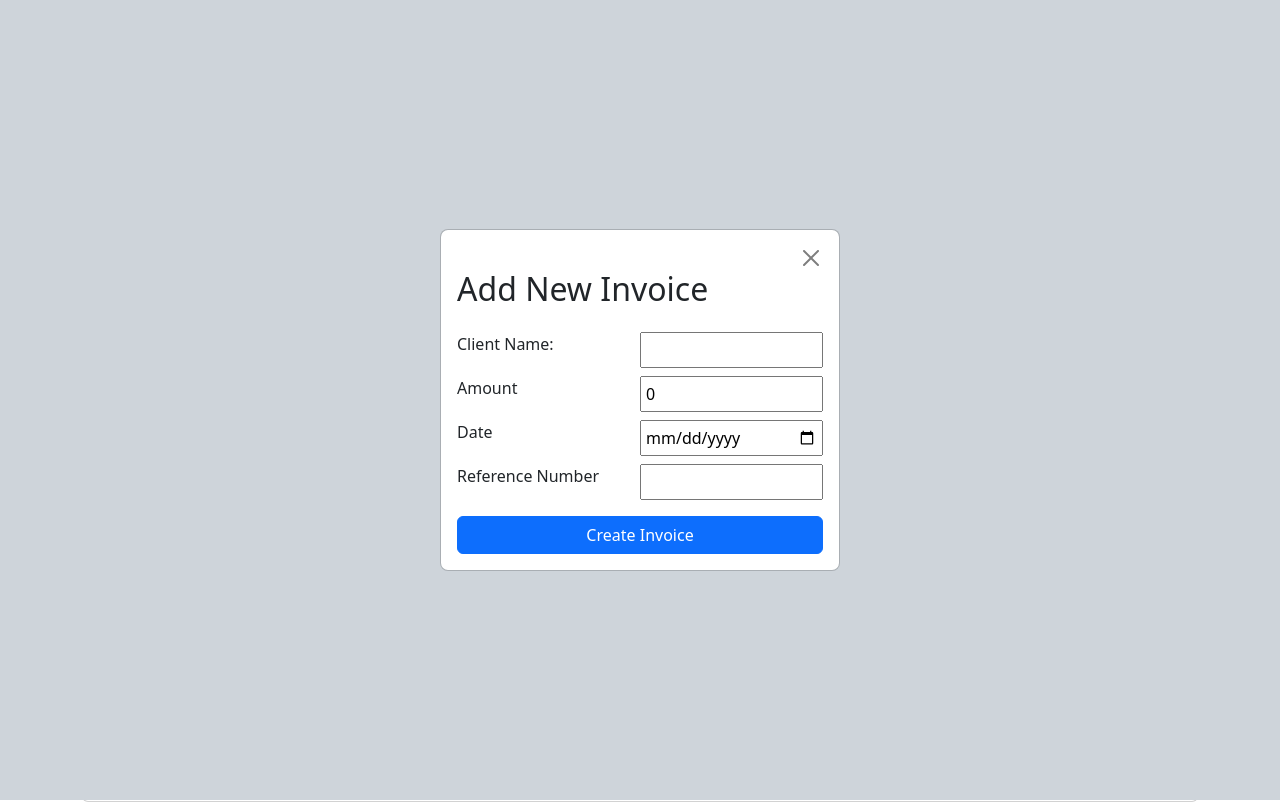
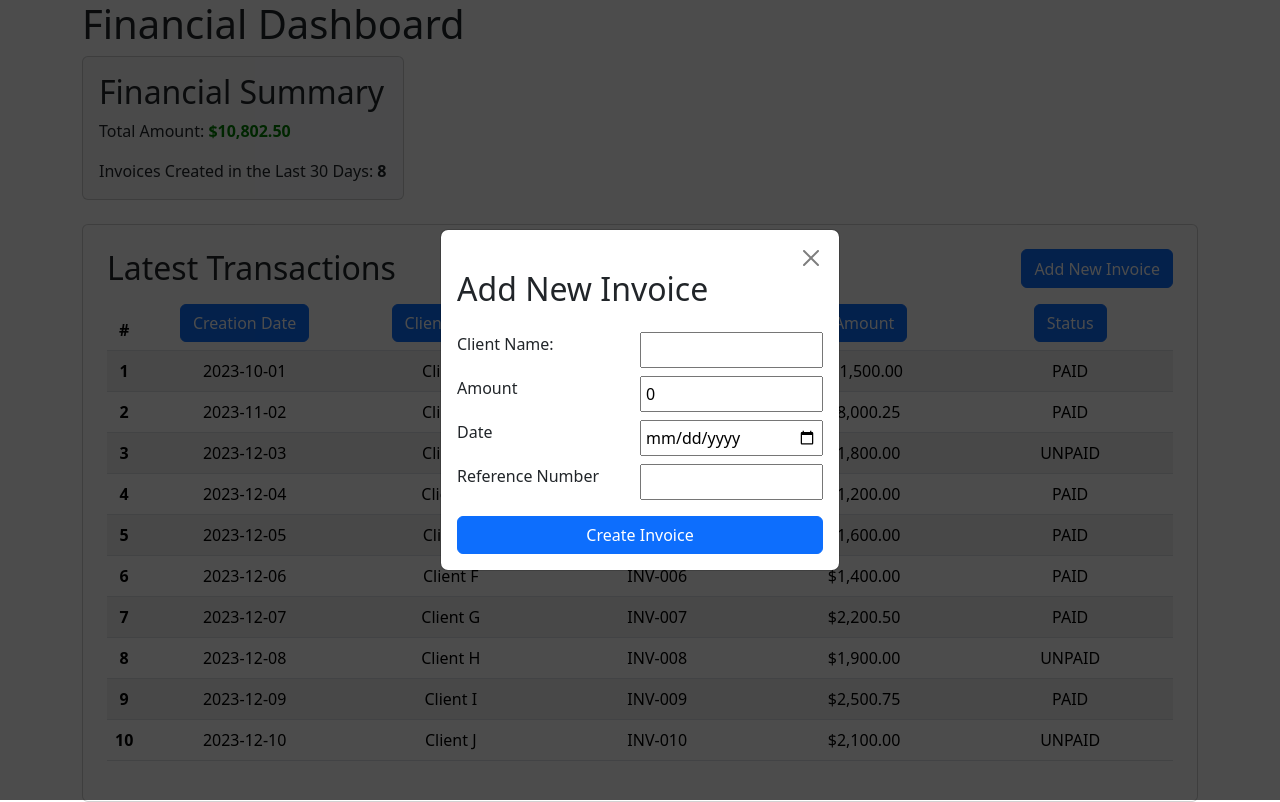
Before and after one commit to jonjon81/financial-tracker-react, a React (Vite) app: page / in a window 1280 px wide. Both pictures are taken after a click on the button "Add New Invoice". Built offline with nearby package versions, Linux system fonts and the light colour scheme.

Commit message:
Update modals look and functionality

```diff
--- a/src/App.css
+++ b/src/App.css
@@ -4,15 +4,14 @@
   left: 0;
   width: 100%;
   height: 100%;
-  background-color: rgba(255, 255, 255, 0.7); /* Adjust opacity or color as needed */
+  background-color: rgba(255, 255, 255, 0.7);
   display: flex;
   justify-content: center;
   align-items: center;
-  z-index: 9999; /* Ensure it's above other content */
+  z-index: 9999;
 }
 
 .centered-spinner {
-  /* Adjust the size and style of the spinner */
   width: 100px;
   height: 100px;
 }
--- a/src/components/InvoicesWidget.css
+++ b/src/components/InvoicesWidget.css
@@ -18,3 +18,7 @@ th.active svg {
 input {
   padding: 0.25rem;
 }
+
+.modal {
+  background: rgba(0, 0, 0, 0.7);
+}
--- a/src/components/InvoicesWidget.tsx
+++ b/src/components/InvoicesWidget.tsx
@@ -194,7 +194,7 @@ const InvoicesWidget: React.FC<InvoicesProps> = ({ invoices, setInvoices, transa
         </tbody>
       </table>
       {showModal && (
-        <div className="modal bg-dark-subtle d-flex justify-content-center align-items-center">
+        <div className="modal d-flex justify-content-center align-items-center" onClick={() => setShowModal(false)}>
           <div className="modal-content" style={{ width: '400px', height: 'auto', padding: '1rem' }}>
             <div className="button-container d-flex justify-content-end">
               <button
@@ -256,7 +256,7 @@ const InvoicesWidget: React.FC<InvoicesProps> = ({ invoices, setInvoices, transa
         </div>
       )}
       {editInvoice && (
-        <div className="modal bg-dark-subtle d-flex justify-content-center align-items-center">
+        <div className="modal d-flex justify-content-center align-items-center" onClick={() => setEditInvoice(null)}>
           <div className="modal-content" style={{ width: '400px', height: 'auto', padding: '1rem' }}>
             <div className="button-container d-flex justify-content-end">
               <button
```
